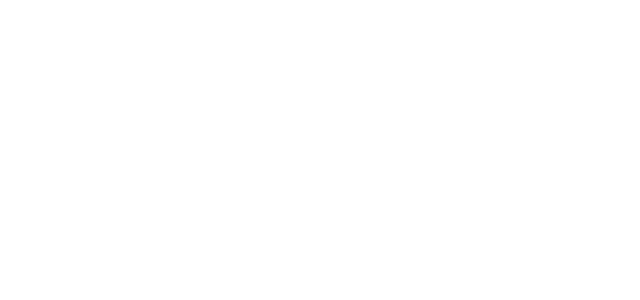
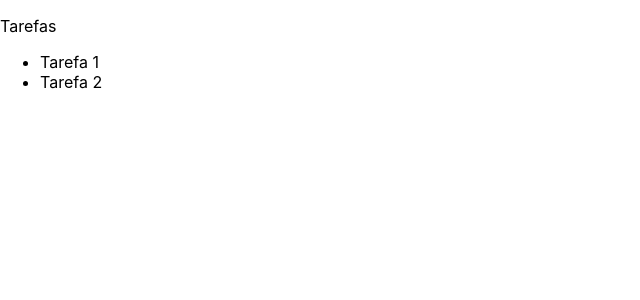
Before and after one commit to tomrlh/oficina-react-meta, a React (Create React App) app: page / in a window 1280 px wide. Shown: the top 300 px of the page, without its empty margins (0-640 px from the left). Built offline with nearby package versions, Linux system fonts and the light colour scheme.

Commit message:
2) Imprima um array de tarefas nesta <div> usando state

```diff
--- a/src/App.js
+++ b/src/App.js
@@ -2,9 +2,21 @@
 import './App.css';
 
 class App extends Component {
+  state = {
+    tarefas: ['Tarefa 1', 'Tarefa 2']
+  }
+
   render() {
     return (
       <div>
+        <p>Tarefas</p>
+        <ul>
+          {this.state.tarefas.map(
+            (tarefa) => {
+              return <li>{tarefa}</li>
+            }
+          )}
+        </ul>
       </div>
     );
   }
```
